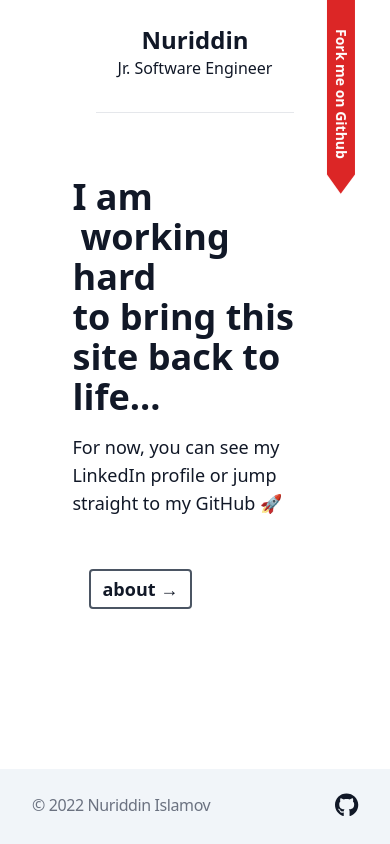
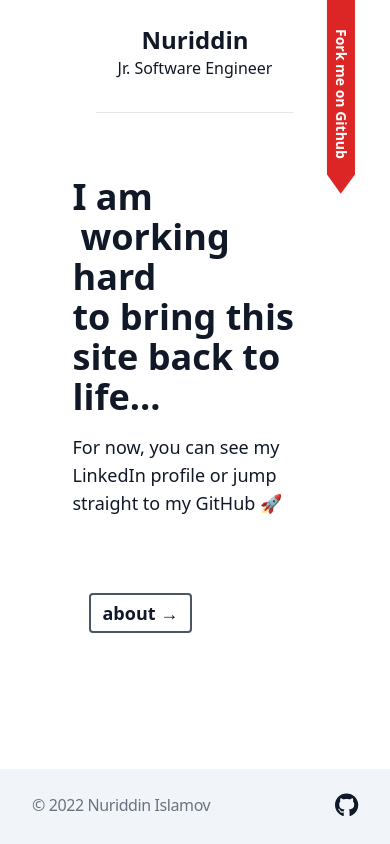
Before and after one commit to noonosh/nuriddinislamov.com-old, a React (Create React App) app: page / in a window 390 px wide. Built offline with nearby package versions, Linux system fonts and the light colour scheme; what react-animations would draw is missing.

Commit message:
add margins for navigation button

```diff
--- a/src/components/Navigation.js
+++ b/src/components/Navigation.js
@@ -6,7 +6,7 @@ function Navigation(props) {
 		'border-2 border-gray-600 px-3 py-1 my-2 rounded hover:bg-gray-800 hover:border-gray-800 hover:text-white whitespace-nowrap text-lg font-bold';
 
 	return (
-		<div className='h-20 flex flex-wrap-reverse justify-between items-center px-12 md:hidden'>
+		<div className='mt-6 h-20 flex flex-wrap-reverse justify-between items-center px-12 md:hidden'>
 			{props.prev.path === '' ? null : (
 				<div className={navClasses}>
 					<Link to={props.prev.path}>&larr; {props.prev.name}</Link>
```
